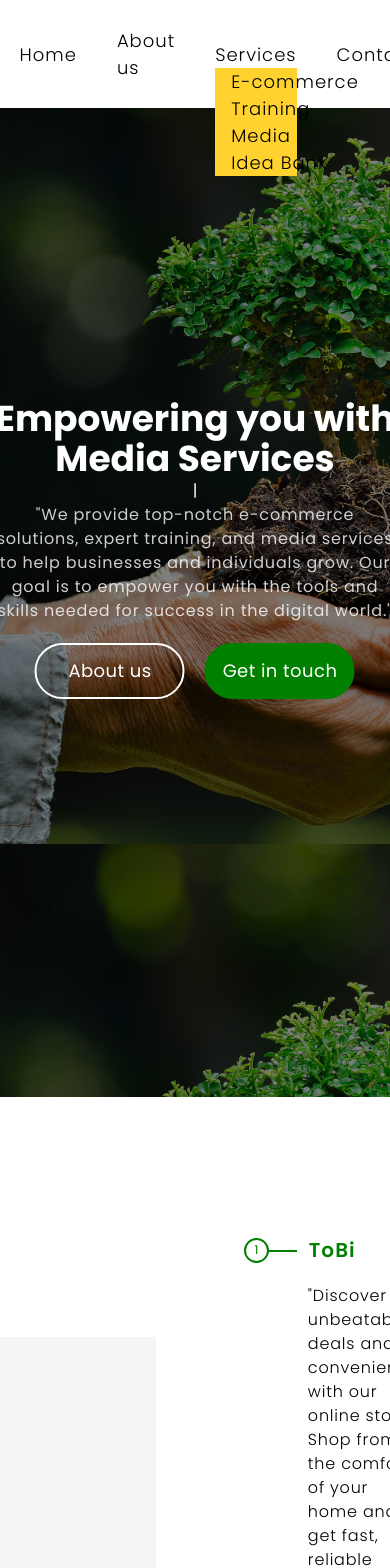
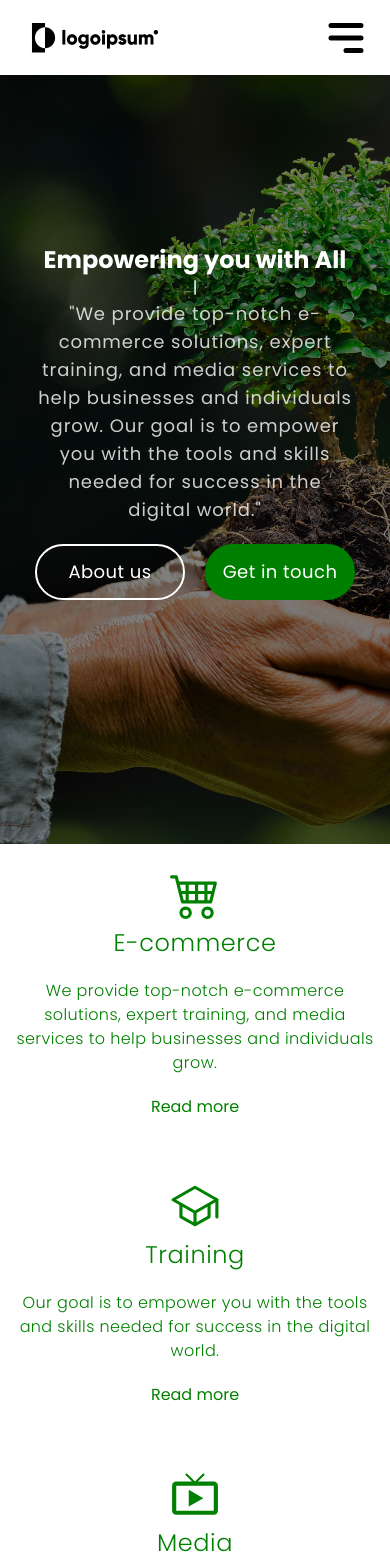
Before and after one commit to PaaRich/Landing-page, a React (Vite) app: page / in a window 390 px wide. Shown: the top 1568 px of the page. Built offline with nearby package versions, Linux system fonts and the light colour scheme.

Commit message:
responsiveness

```diff
--- a/src/App.tsx
+++ b/src/App.tsx
@@ -2,6 +2,7 @@ import Navbar from "./components/Navbar";
 import Footer from "./components/Footer";
 import LandingPage from "./components/LandingPage";
 import About from "./components/About";
+import Services from "./components/Services";
 
 function App() {
 
@@ -9,7 +10,8 @@ function App() {
   return (
       <>
         <Navbar />
-          <LandingPage />
+      <LandingPage />
+      <Services/>
           <About/>
         <Footer />
       </>
--- a/src/components/Card.tsx
+++ b/src/components/Card.tsx
@@ -3,8 +3,8 @@ import { Link } from "react-router-dom";
 
 const Card = ({ className, title, text,icon }: { className?: string; title: string; text: string, icon:React.ReactNode}) => {
   return (
-      <div className={` relative w-1/4 h-full ${className}`}>
-      <Link className="group hover:text-white text-[var(--primary-color)] p-4 h-full flex flex-col justify-center items-center text-center" to="#">
+      <div className={`max-lg:h-[300px] relative duration-200 w-full lg:w-1/4 h-full text-[var(--primary-color)] hover:text-white hover:bg-[var(--primary-color)] ${className}`}>
+      <Link className="group p-4 h-full flex flex-col justify-center items-center text-center" to="#">
                 <div>
                   {icon}
                 </div>
--- a/src/components/LandingPage.tsx
+++ b/src/components/LandingPage.tsx
@@ -26,10 +26,10 @@ const LandingPage = () => {
   }, [])
 
   return (
-      <section id="hero" className="hero_header text-white relative w-full h-[130vh] mb-60">
+      <section id="hero" className="hero_header text-white relative w-full h-dvh lg:h-[130vh] lg:mb-60">
           <div className="text-center absolute top-1/2 left-1/2 -translate-x-1/2 -translate-y-1/2">
-            <p ref={typedRef} className="font-bold text-4xl text-nowrap"/>
-            <p className="tracking-wider opacity-80 mb-5">"We provide top-notch e-commerce solutions, expert training, and media services to help businesses and individuals grow. Our goal is to empower you with the tools and skills needed for success in the digital world." </p>
+            <p ref={typedRef} className="font-bold max-lg:text-2xl lg:text-4xl lg:text-nowrap"/>
+            <p className="tracking-wider opacity-80 mb-5 max-lg:text-lg">"We provide top-notch e-commerce solutions, expert training, and media services to help businesses and individuals grow. Our goal is to empower you with the tools and skills needed for success in the digital world." </p>
             <div className="flex justify-center space-x-5">
                 <button className='tracking-wide text-lg rounded-full  border-2 border-white text-white p-3 hover:text-white hover:border-[var(--primary-color)] w-[150px] duration-200 hover:bg-[var(--primary-color)] cursor-pointer'>
                   About us
@@ -41,7 +41,7 @@ const LandingPage = () => {
       </div>
 
       {/* cards */}
-      <div data-aos="fade-up" className="text-black absolute top-[85%] left-1/2 -translate-x-1/2 w-[90%]  h-[300px] bg-white shadow-xl">
+      <div data-aos="fade-up" className="hidden lg:block text-black absolute top-[85%] left-1/2 -translate-x-1/2 w-[90%]  h-[300px] bg-white shadow-xl">
         <div className="flex items-center justify-between h-full w-full">
           <Card icon={<BsCart4 size={50}/>} className="card" title="E-commerce" text="We provide top-notch e-commerce solutions, expert training, and media services to help businesses and individuals grow."/>
           <Card icon={<IoSchoolOutline size={50}/>} className="card" title="Training" text="Our goal is to empower you with the tools and skills needed for success in the digital world."/>
--- a/src/components/Navbar.tsx
+++ b/src/components/Navbar.tsx
@@ -1,37 +1,59 @@
+import { useState } from 'react';
 import Logo from '../assets/dummy-logo-5b.png';
 import Button from './Button';
+import { HiMenuAlt3 } from "react-icons/hi";
+import { IoMdClose } from "react-icons/io";
 
 const Navbar = () => {
+    const [isDropdownOpen, setIsDropdownOpen] = useState(false);
+    const [isOpen,setIsOpen]=useState(false)
+
+  const toggleDropdown = () => {
+    setIsDropdownOpen(!isDropdownOpen);
+  };
+
   return (
     <nav className="bg-white shadow-md fixed top-0 left-0 w-full z-50">
-          <div className='flex items-center justify-between max-w-[90%] mx-auto'>
+          <div className='flex max-sm:flex-col items-center justify-between max-w-[90%] mx-auto'>
+            <div className='flex items-center justify-between max-sm:w-full z-50'>
                         {/* logo  */}
                 <div>
                     <a className="block" href={"/"}><img className='w-[150px]' src={Logo} alt="logo" /></a>
                 </div>
 
+                  {/* menu */}
+          <div onClick={() => setIsOpen(!isOpen)} className='md:hidden cursor-pointer'>
+            {isOpen ?<IoMdClose size={50}/>  :<HiMenuAlt3 size={50} />}
+
+                  </div>
+            </div>
+
+
         {/* links */}
-                    <div>
-                        <ul className='flex items-center justify-between space-x-10'>
+        <div className={`${isOpen?" isOpen":" isClose "} bg-white  duration-200 `}>
+          <ul className='flex max-lg:flex-col items-center justify-between lg:space-x-10'>
             <li><a href={"#hero"}>Home</a></li>
             <li><a href={"#about"}>About us</a></li>
-                            <li className=' services relative'>Services
-                                <ul className='dropdown absolute top-full text-nowrap w-full px-4 bg-amber-300'>
+            <li className='services relative' onMouseEnter={toggleDropdown} onMouseLeave={toggleDropdown}>
+              <p className='cursor-pointer'>Services</p>
+              {isDropdownOpen && (
+                <ul className='dropdown max-md:relative absolute top-[110%] shadow bg-[whitesmoke] p-4 rounded-b-2xl text-nowrap'>
                   <li><a href="">E-commerce</a></li>
                   <li><a href="">Training</a></li>
                   <li><a href="">Media</a></li>
                   <li><a href="">Idea Bank</a></li>
                 </ul>
+              )}
             </li>
             <li><a href={"#contact"}>Contact</a></li>
           </ul>
         </div>
 
         {/* button */}
-              <Button className='hover:opacity-80 text-white' width='medium' color='--primary-color' text='Get in touch'/>
+        <Button className='hover:opacity-80 text-white max-md:hidden' width='medium' color='--primary-color' text='Get in touch' />
       </div>
     </nav>
-  )
+  );
 }
 
-export default Navbar
+export default Navbar;
--- /dev/null
+++ b/src/components/Services.tsx
@@ -0,0 +1,19 @@
+import Card from "./Card"
+import { BsCart4 } from "react-icons/bs";
+import { IoSchoolOutline } from "react-icons/io5";
+import { MdLiveTv } from "react-icons/md";
+import { GiGiftOfKnowledge } from "react-icons/gi";
+const Services = () => {
+  return (
+      <section id="services" className="lg:hidden">
+          <div>
+            <Card icon={<BsCart4 size={50}/>} className="card" title="E-commerce" text="We provide top-notch e-commerce solutions, expert training, and media services to help businesses and individuals grow."/>
+          <Card icon={<IoSchoolOutline size={50}/>} className="card" title="Training" text="Our goal is to empower you with the tools and skills needed for success in the digital world."/>
+          <Card icon={<MdLiveTv size={50}/>} className="card" title="Media" text="We provide top-notch e-commerce solutions, expert training, and media services to help businesses and individuals grow."/>
+          <Card icon={<GiGiftOfKnowledge size={50}/> } className="card" title="Idea Bank" text="We provide top-notch e-commerce solutions, expert training, and media services to help businesses and individuals grow."/>
+          </div>
+    </section>
+  )
+}
+
+export default Services
--- a/src/index.css
+++ b/src/index.css
@@ -12,7 +12,7 @@
     scroll-behavior: smooth;
     font-family: "Poppins", sans-serif;
 }
-nav div ul li a:not(.services ul li a),
+nav div ul li a,
 .services{
     position: relative;
     font-size: large;
@@ -29,7 +29,7 @@ nav div ul li a:hover
 nav div ul li a.active{
     color: var(--primary-color);
 }
-nav div ul li a::after{
+nav div ul li a::after:not(.services ul li a){
     position: absolute;
     top: calc(100% + 5px);
     left: 0;
@@ -39,6 +39,9 @@ nav div ul li a::after{
     height: 2px;
     background: var(--primary-color);
     transition: width .3s;
+}
+.services ul li a:hover{
+    color: var(--primary-color);
 }
 nav div ul li a:hover::after,
 nav div ul li a:first-of-type{
@@ -78,3 +81,21 @@ nav div ul li a:first-of-type{
     background-color: var(--primary-color);
 
 }
+
+@media  (max-width: 768px) {
+    .isOpen ul>li{
+    height: 100%;
+}
+.isClose ul>li{
+    height: 0;
+    visibility: hidden;
+}
+}
+
+
+/* @media screen and (max-width: 768px){
+    .nav div ul>li a{
+        padding: 0.5rem 0;
+    }
+
+} */
```
Lines whose indentation alone changed are shown as unchanged.
